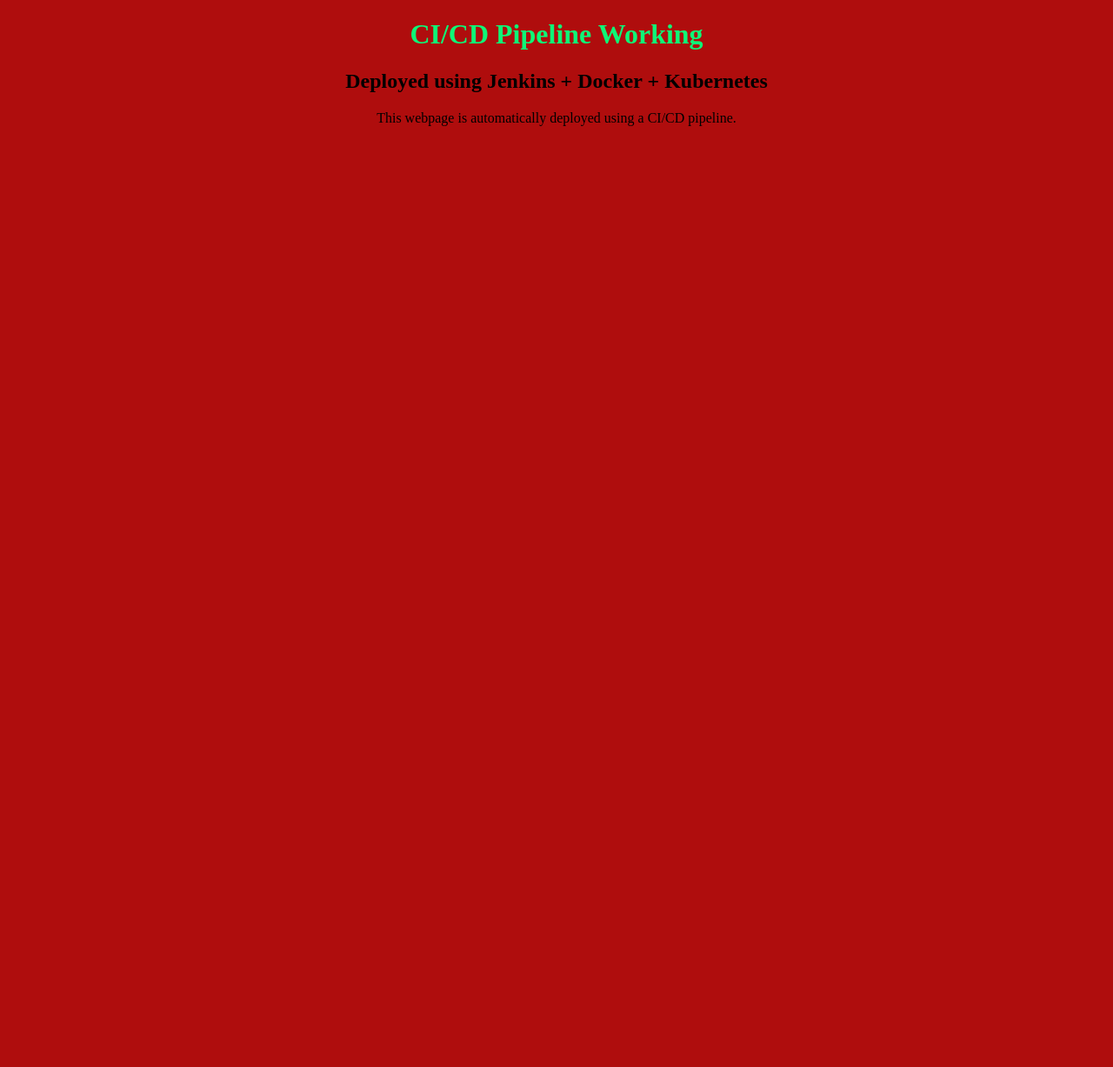
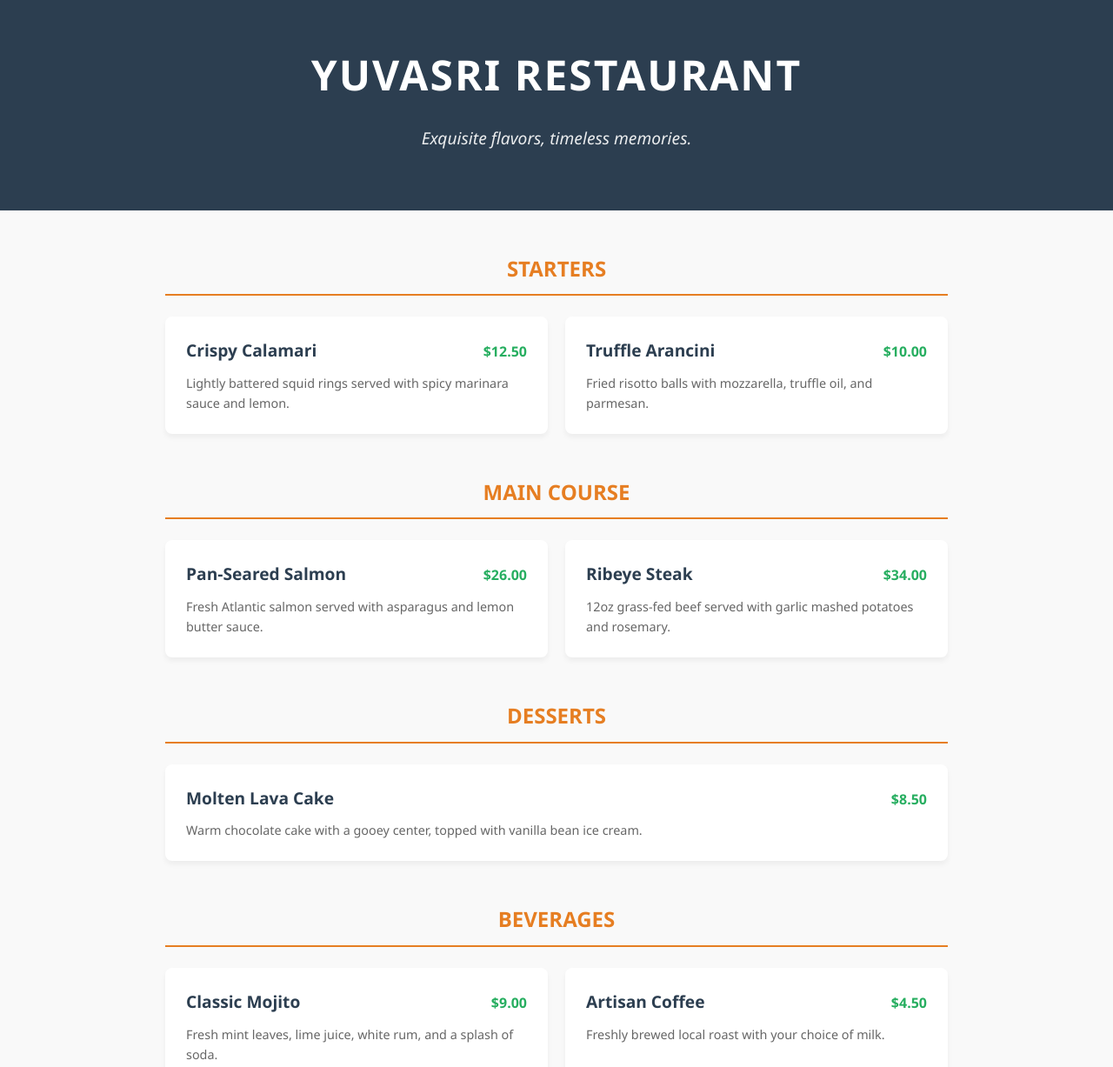
Before and after one commit to Yuvasri-S-M/Restaurant_Menu_23MIS0310, a plain HTML site: page index.html in a window 1280 px wide. Shown: the top 1227 px of the page at 87% size. Before the commit the page ends 800 px from the top, so only its background shows below. Drawn offline with Linux system fonts and the light colour scheme.

Commit message:
Update index.html

```diff
--- a/index.html
+++ b/index.html
@@ -1,20 +1,192 @@
+<!DOCTYPE html>
+<html lang="en">
+<head>
+    <meta charset="UTF-8">
+    <meta name="viewport" content="width=device-width, initial-scale=1.0">
+    <title>The Yuvasri Restaurant | Restaurant Menu</title>
+    <style>
+        body {
+            font-family: 'Segoe UI', Tahoma, Geneva, Verdana, sans-serif;
+            line-height: 1.6;
+            margin: 0;
+            background-color: #f9f9f9;
+            color: #333;
+        }
 
-<!DOCTYPE html>
-<html>
-<head>
-<title>CI/CD Demo</title>
-<style>
-body{
-text-align:center;
-font-family:Times New Roman; background-color:#af0d0d;
-}
-h1{ color:#0ef777;
-}
-</style>
+        header {
+            background-color: #2c3e50;
+            color: #fff;
+            text-align: center;
+            padding: 3rem 1rem;
+        }
+
+        header h1 {
+            margin: 0;
+            font-size: 3rem;
+            letter-spacing: 2px;
+            text-transform: uppercase;
+        }
+
+        header p {
+            font-style: italic;
+            font-size: 1.2rem;
+            opacity: 0.9;
+        }
+
+        .container {
+            max-width: 900px;
+            margin: 2rem auto;
+            padding: 0 20px;
+        }
+
+        .category-title {
+            text-align: center;
+            border-bottom: 2px solid #e67e22;
+            padding-bottom: 10px;
+            margin-top: 3rem;
+            color: #e67e22;
+            text-transform: uppercase;
+        }
+
+        .menu-grid {
+            display: grid;
+            grid-template-columns: repeat(auto-fit, minmax(300px, 1fr));
+            gap: 20px;
+            margin-top: 1.5rem;
+        }
+
+        .menu-item {
+            background: #fff;
+            padding: 1.5rem;
+            border-radius: 8px;
+            box-shadow: 0 4px 6px rgba(0,0,0,0.05);
+            transition: transform 0.2s;
+        }
+
+        .menu-item:hover {
+            transform: translateY(-5px);
+        }
+
+        .item-header {
+            display: flex;
+            justify-content: space-between;
+            align-items: baseline;
+            margin-bottom: 10px;
+        }
+
+        .item-name {
+            font-weight: bold;
+            font-size: 1.2rem;
+            color: #2c3e50;
+        }
+
+        .item-price {
+            font-weight: bold;
+            color: #27ae60;
+        }
+
+        .item-description {
+            font-size: 0.9rem;
+            color: #666;
+            margin: 0;
+        }
+
+        footer {
+            background-color: #2c3e50;
+            color: #ecf0f1;
+            text-align: center;
+            padding: 2rem 1rem;
+            margin-top: 4rem;
+        }
+
+        .footer-info p {
+            margin: 5px 0;
+        }
+    </style>
 </head>
 <body>
-<h1>CI/CD Pipeline Working</h1>
-<h2>Deployed using Jenkins + Docker + Kubernetes</h2>
-<p>This webpage is automatically deployed using a CI/CD pipeline.</p>
+
+    <header>
+        <h1>Yuvasri Restaurant </h1>
+        <p>Exquisite flavors, timeless memories.</p>
+    </header>
+
+    <div class="container">
+
+        <!-- Starters -->
+        <h2 class="category-title">Starters</h2>
+        <div class="menu-grid">
+            <div class="menu-item">
+                <div class="item-header">
+                    <span class="item-name">Crispy Calamari</span>
+                    <span class="item-price">$12.50</span>
+                </div>
+                <p class="item-description">Lightly battered squid rings served with spicy marinara sauce and lemon.</p>
+            </div>
+            <div class="menu-item">
+                <div class="item-header">
+                    <span class="item-name">Truffle Arancini</span>
+                    <span class="item-price">$10.00</span>
+                </div>
+                <p class="item-description">Fried risotto balls with mozzarella, truffle oil, and parmesan.</p>
+            </div>
+        </div>
+
+        <h2 class="category-title">Main Course</h2>
+        <div class="menu-grid">
+            <div class="menu-item">
+                <div class="item-header">
+                    <span class="item-name">Pan-Seared Salmon</span>
+                    <span class="item-price">$26.00</span>
+                </div>
+                <p class="item-description">Fresh Atlantic salmon served with asparagus and lemon butter sauce.</p>
+            </div>
+            <div class="menu-item">
+                <div class="item-header">
+                    <span class="item-name">Ribeye Steak</span>
+                    <span class="item-price">$34.00</span>
+                </div>
+                <p class="item-description">12oz grass-fed beef served with garlic mashed potatoes and rosemary.</p>
+            </div>
+        </div>
+
+        <h2 class="category-title">Desserts</h2>
+        <div class="menu-grid">
+            <div class="menu-item">
+                <div class="item-header">
+                    <span class="item-name">Molten Lava Cake</span>
+                    <span class="item-price">$8.50</span>
+                </div>
+                <p class="item-description">Warm chocolate cake with a gooey center, topped with vanilla bean ice cream.</p>
+            </div>
+        </div>
+
+        <h2 class="category-title">Beverages</h2>
+        <div class="menu-grid">
+            <div class="menu-item">
+                <div class="item-header">
+                    <span class="item-name">Classic Mojito</span>
+                    <span class="item-price">$9.00</span>
+                </div>
+                <p class="item-description">Fresh mint leaves, lime juice, white rum, and a splash of soda.</p>
+            </div>
+            <div class="menu-item">
+                <div class="item-header">
+                    <span class="item-name">Artisan Coffee</span>
+                    <span class="item-price">$4.50</span>
+                </div>
+                <p class="item-description">Freshly brewed local roast with your choice of milk.</p>
+            </div>
+        </div>
+
+    </div>
+
+    <footer>
+        <div class="footer-info">
+            <p><strong>Visit Us:</strong> 123 Gourmet Way, Vellore</p>
+            <p><strong>Phone:</strong> (+91) 9629157754 | <strong>Email:</strong> theyuvasriresturaunt@gmail.com</p>
+        </div>
+    </footer>
+
 </body>
 </html>
```
